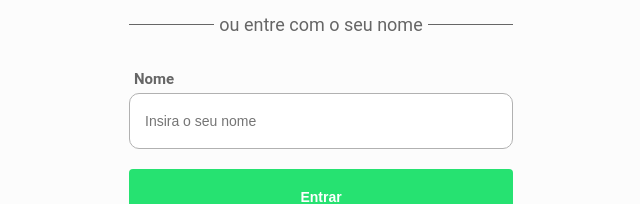
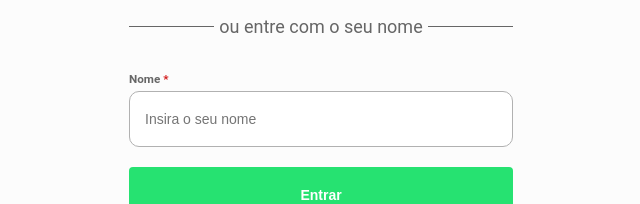
Before and after one commit to doug-22/github-manage, a Next.js app: page /login in a window 1280 px wide. Shown: the part 383-587 px from the top of the page, without its empty margins (319-959 px from the left). Built offline with nearby package versions, Linux system fonts and the light colour scheme; no server answers.

Commit message:
feat/created two types of the input component

```diff
--- a/src/app/components/Input/index.tsx
+++ b/src/app/components/Input/index.tsx
@@ -1,5 +1,6 @@
 import { InputProps } from '@/app/types'
 import { Wrapper } from './styles'
+import { BiSolidErrorCircle } from 'react-icons/bi'
 
 export default function Input({
   label,
@@ -12,10 +13,13 @@ export default function Input({
   id,
   required,
   errorMessage,
+  $typeInput = 'login',
 }: InputProps) {
   return (
-    <Wrapper width={width} height={height}>
-      <h2>{label}</h2>
+    <Wrapper width={width} height={height} $error={!!errorMessage}>
+      <h3>
+        {label} {required && <strong>*</strong>}
+      </h3>
       {onChange ? (
         <input
           type="text"
@@ -24,6 +28,7 @@ export default function Input({
           onChange={onChange}
           disabled={disabled}
           required={required}
+          className={$typeInput}
         />
       ) : (
         <>
@@ -33,9 +38,14 @@ export default function Input({
             placeholder={placeholder}
             disabled={disabled}
             {...register(id, { required })}
+            className={$typeInput}
           />
-          {errorMessage && <span>{errorMessage}</span>}
         </>
+      )}
+      {errorMessage && (
+        <span>
+          <BiSolidErrorCircle /> {errorMessage}
+        </span>
       )}
     </Wrapper>
   )
--- a/src/app/components/Input/styles.ts
+++ b/src/app/components/Input/styles.ts
@@ -3,36 +3,62 @@ import styled, { css } from 'styled-components'
 interface InputProps {
   width: string
   height?: string
+  $error?: boolean
 }
 
 export const Wrapper = styled.div<InputProps>`
-  ${({ width, height, theme }) => css`
+  ${({ width, height, theme, $error }) => css`
     width: ${width ?? '100%'};
     display: flex;
     flex-direction: column;
     gap: 0.5rem;
 
-    h2 {
+    h3 {
       color: ${theme.colors.grayFont};
       font-weight: ${theme.font.bold};
-      margin-left: 5px;
+
+      strong {
+        color: ${theme.colors.error};
+      }
     }
 
-    input {
+    .login {
       width: 100%;
       height: ${height ?? '5.6rem'};
       border-radius: 1rem;
-      border: 1px solid ${theme.colors.placeholder};
+      border: 1px solid
+        ${$error ? theme.colors.error : theme.colors.placeholder};
+      outline: none;
 
       color: ${theme.colors.placeholder};
       font-size: ${theme.font.sizes.small};
 
       padding-left: 1.5rem;
     }
+    .home {
+      width: 100%;
+      height: 3.8rem;
+      border-radius: 0.4rem;
+
+      border: 0.1rem solid ${theme.colors.border};
+      background-color: ${theme.colors.hover};
+      outline: none;
+
+      padding-left: 1rem;
+      color: ${theme.colors.grayFont};
+
+      &:focus {
+        background-color: ${theme.colors.backgroundInputSearch};
+        border: 0.1rem solid ${theme.colors.borderinputSearch} !important;
+      }
+    }
     span {
       font-size: ${theme.font.sizes.small};
       font-weight: ${theme.font.bold};
       color: ${theme.colors.error};
+      display: flex;
+      align-items: center;
+      gap: 0.5rem;
     }
 
     &:disabled {
```
